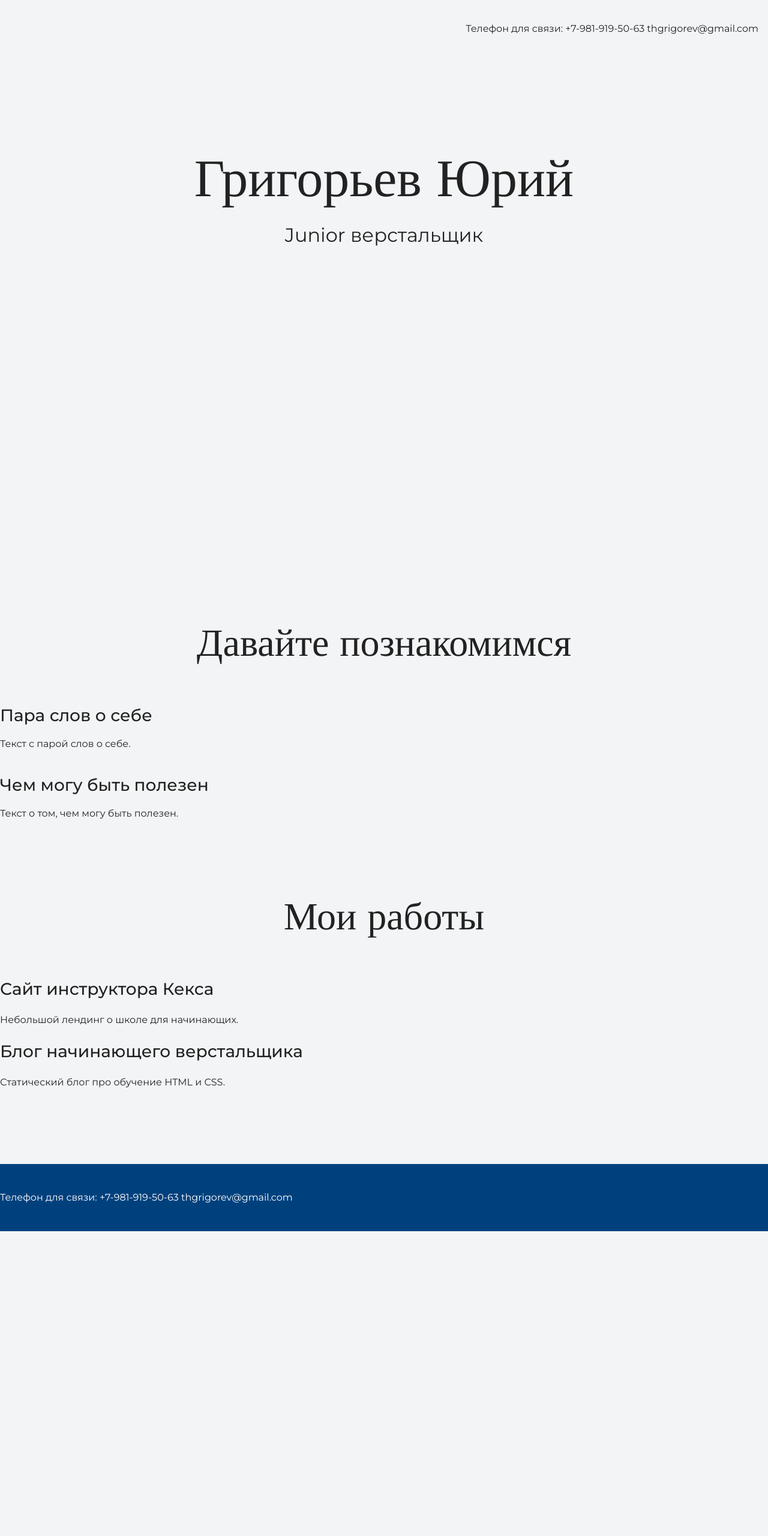
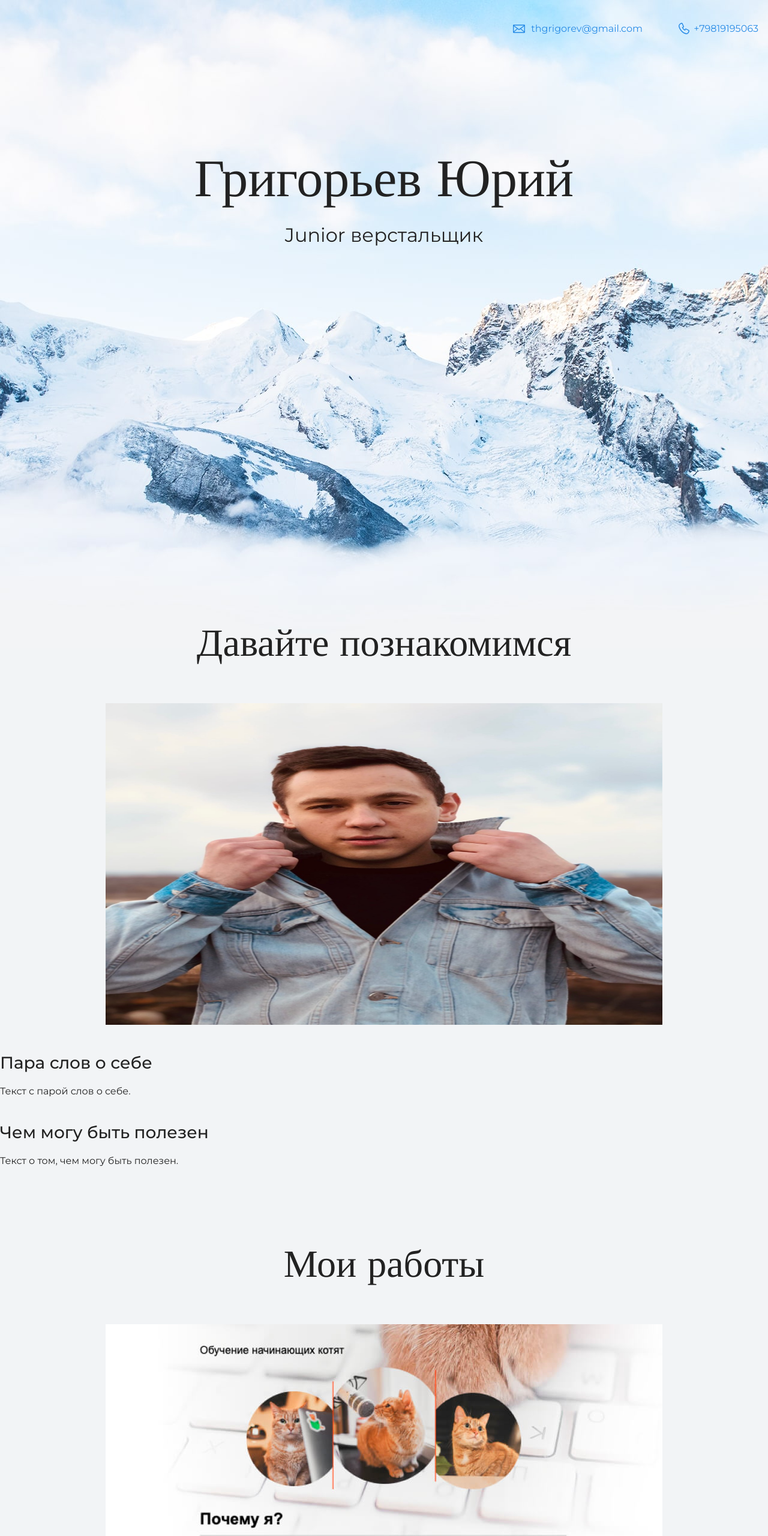
Before and after one commit to thgrigorev/my-site, a plain HTML site: page index.html in a window 1280 px wide. Shown: the top 2560 px of the page at 60% size. Before the commit the page ends 2052 px from the top, so only its background shows below. Drawn offline with nearby package versions, Linux system fonts and the light colour scheme.

Commit message:
Add files via upload

```diff
--- a/index.html
+++ b/index.html
@@ -10,8 +10,9 @@
   <body>
     <header class="page-header">
     	<div class="container">
-      Телефон для связи: +7-981-919-50-63 thgrigorev@gmail.com
-  </div>
+      <a class="header-email" herf="mailto:thgrigorev@gmail.com">thgrigorev@gmail.com</a>
+      <a class="header-phone" herf="tel:+79819195063">+79819195063</a>
+       </div>
     </header>
 
     <section class="hero-image">
@@ -23,6 +24,7 @@
 
     <section class="intro">
       <h2 class="subheading">Давайте познакомимся</h2>
+      <figure class="user-image"><img src="files/user.jpg" width="928" height="536" alt="Это я О_О"></figure>
       <h3>Пара слов о себе</h3>
       <p>Текст с парой слов о себе.</p>
       <h3>Чем могу быть полезен</h3>
@@ -31,16 +33,21 @@
 
     <section class="portfolio">
       <h2 class="subheading">Мои работы</h2>
-
+<figure class="project-image">
+  <img src="files/project.jpg" width="928" height="536" alt="Cайт инструктора Кекса">
+</figure>
       <h3>Сайт инструктора Кекса</h3>
       <p>Небольшой лендинг о школе для начинающих.</p>
-
+<a class="button" href="source/project/index.html">Открыть страницу</a>
       <h3>Блог начинающего верстальщика</h3>
       <p>Статический блог про обучение HTML и CSS.</p>
     </section>
 
     <footer class="page-footer">
-      Телефон для связи: +7-981-919-50-63 thgrigorev@gmail.com
+    	<div class="container">
+      <a class="footer-email" herf="mailto:thgrigorev@gmail.com">thgrigorev@gmail.com</a>
+      <a class="footer-phone" herf="tel:+79819195063">+79819195063</a>
+       </div>
     </footer>
   </body>
 </html>
```
Also changed, not shown: files/project.jpg (added), files/user.jpg (added), img/hero-bg.jpg (added), img/icon-css.svg (added), img/icon-email-footer.svg (added), img/icon-email-header.svg (added), img/icon-html.svg (added), img/icon-phone-footer.svg (added), img/icon-phone-header.svg (added), 1 other file.
